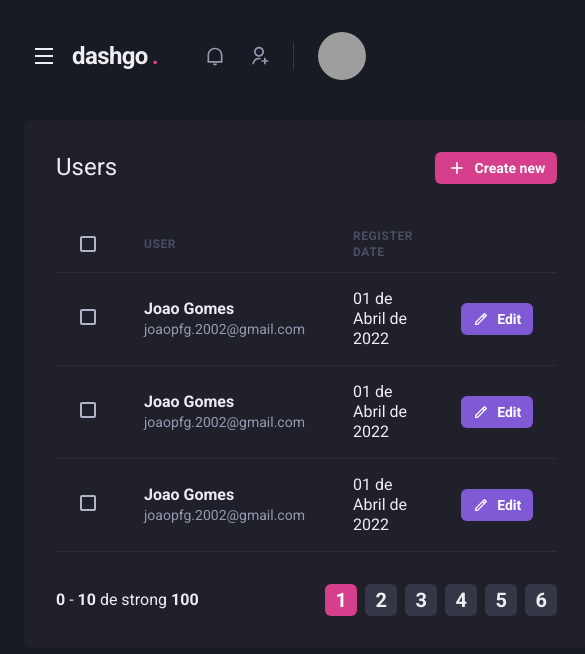
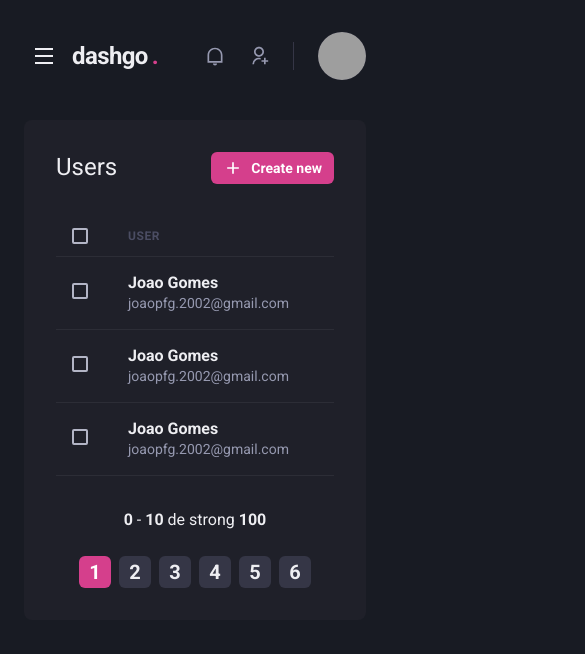
Before and after one commit to JoaoGomes5/dashgo, a Next.js app: page /users in a window 390 px wide. Shown: the top 654 px of the page, 585 px wide, since content can reach past the window. Built offline with nearby package versions, Linux system fonts and the light colour scheme; grey boxes are pictures that could not be loaded.

Commit message:
Responsive Table and User Form

```diff
--- a/src/components/Pagination/index.tsx
+++ b/src/components/Pagination/index.tsx
@@ -5,7 +5,7 @@ import { PaginationItem } from './PaginationItem';
 export default function Pagination() {
   return (
     <Stack
-      direction='row'
+      direction={ ['column', 'row']}
       mt="8"
       justify='space-between'
       align='center'
--- a/src/pages/users/create.tsx
+++ b/src/pages/users/create.tsx
@@ -12,7 +12,7 @@ export default function CreateUser() {
       <Flex w='100%' my='6' maxW={1480} mx='auto' px='6'>
         <SideBar />
 
-        <Box flex="1" borderRadius={8}  bg='gray.800' p={8}>
+        <Box flex="1" borderRadius={8}  bg='gray.800' p={['6','8']}>
           <Heading size='lg' fontWeight='normal'>Create user</Heading>
 
           <Divider my='6' borderColor='gray.700' />
@@ -20,7 +20,7 @@ export default function CreateUser() {
           <VStack spacing='8'>
             <SimpleGrid
               minChildWidth='240px'
-              spacing='8'
+              spacing={['6','8']}
               w='100%'
             >
               <Input name='name' label='Name'/>
@@ -29,7 +29,7 @@ export default function CreateUser() {
 
             <SimpleGrid
               minChildWidth='240px'
-              spacing='8'
+              spacing={['6','8']}
               w='100%'
             >
               <Input name='password' type='password' label='Password'/>
--- a/src/pages/users/index.tsx
+++ b/src/pages/users/index.tsx
@@ -1,11 +1,16 @@
-import { Box, Button, Checkbox, Flex, Heading, Icon, Table, Tbody, Td, Text, Th, Thead, Tr } from '@chakra-ui/react';
+import { Box, Button, Checkbox, Flex, Heading, Icon, Table, Tbody, Td, Text, Th, Thead, Tr, useBreakpointValue } from '@chakra-ui/react';
 import React from 'react';
-import { RiAddLine, RiPencilLine } from 'react-icons/ri';
+import { RiAddLine } from 'react-icons/ri';
 import { Header } from '../../components/Header';
 import Pagination from '../../components/Pagination';
 import { SideBar } from '../../components/Sidebar';
 
 export default function UserList() {
+  const isWideVersion = useBreakpointValue({
+    base: false,
+    lg: true
+  })
+
   return (
     <Box>
       <Header />
@@ -44,18 +49,20 @@ export default function UserList() {
           <Table colorScheme='whiteAlpha'>
             <Thead>
               <Tr>
-                <Th px='6' color='gray.300' w='8'>
+                <Th px={['4','4','6']} color='gray.300' w='8'>
                   <Checkbox colorScheme='pink'/>
                 </Th>
                 <Th>User</Th>
-                <Th>Register date</Th>
-                <Th w='8'></Th>
+
+                {isWideVersion && <Th>Register date</Th>}
+
+                {/* <Th w='8'></Th> */}
               </Tr>
             </Thead>
 
             <Tbody>
               <Tr>
-                <Td px='6'>
+                <Td px={['4','4','6']}>
                   <Checkbox colorScheme='pink'/>
                 </Td>
                 <Td>
@@ -64,21 +71,22 @@ export default function UserList() {
                     <Text fontSize='sm' color='gray.300'>joaopfg.2002@gmail.com</Text>
                   </Box>
                 </Td>
-                <Td>
-                  01 de Abril de 2022
-                </Td>
-                <Td>
+                {isWideVersion && <Td>01 de Abril de 2022</Td> }
+                {/* <Td>
                 <Button
                   as="a"
                   size='sm'
                   fontSize='sm'
                   colorScheme='purple'
                   leftIcon={<Icon fontSize='16' as={RiPencilLine}/>}
-                >Edit</Button>
-                </Td>
+                >{
+                  isWideVersion && 'Edit'
+                }
+                </Button>
+                </Td> */}
               </Tr>
               <Tr>
-                <Td px='6'>
+                <Td px={['4','4','6']}>
                   <Checkbox colorScheme='pink'/>
                 </Td>
                 <Td>
@@ -87,21 +95,23 @@ export default function UserList() {
                     <Text fontSize='sm' color='gray.300'>joaopfg.2002@gmail.com</Text>
                   </Box>
                 </Td>
-                <Td>
-                  01 de Abril de 2022
-                </Td>
-                <Td>
+                {isWideVersion && <Td>01 de Abril de 2022</Td> }
+                {/* <Td>
                 <Button
                   as="a"
                   size='sm'
                   fontSize='sm'
                   colorScheme='purple'
                   leftIcon={<Icon fontSize='16' as={RiPencilLine}/>}
-                >Edit</Button>
-                </Td>
+                  >
+                    {
+                  isWideVersion && 'Edit'
+                   }
+                </Button>
+                </Td> */}
               </Tr>
               <Tr>
-                <Td px='6'>
+                <Td px={['4','4','6']}>
                   <Checkbox colorScheme='pink'/>
                 </Td>
                 <Td>
@@ -110,18 +120,19 @@ export default function UserList() {
                     <Text fontSize='sm' color='gray.300'>joaopfg.2002@gmail.com</Text>
                   </Box>
                 </Td>
-                <Td>
-                  01 de Abril de 2022
-                </Td>
-                <Td>
+                {isWideVersion && <Td>01 de Abril de 2022</Td> }
+                {/* <Td>
                 <Button
                   as="a"
                   size='sm'
                   fontSize='sm'
                   colorScheme='purple'
                   leftIcon={<Icon fontSize='16' as={RiPencilLine}/>}
-                >Edit</Button>
-                </Td>
+                >{
+                  isWideVersion && 'Edit'
+                }
+                </Button>
+                </Td> */}
               </Tr>
             </Tbody>
 
```
